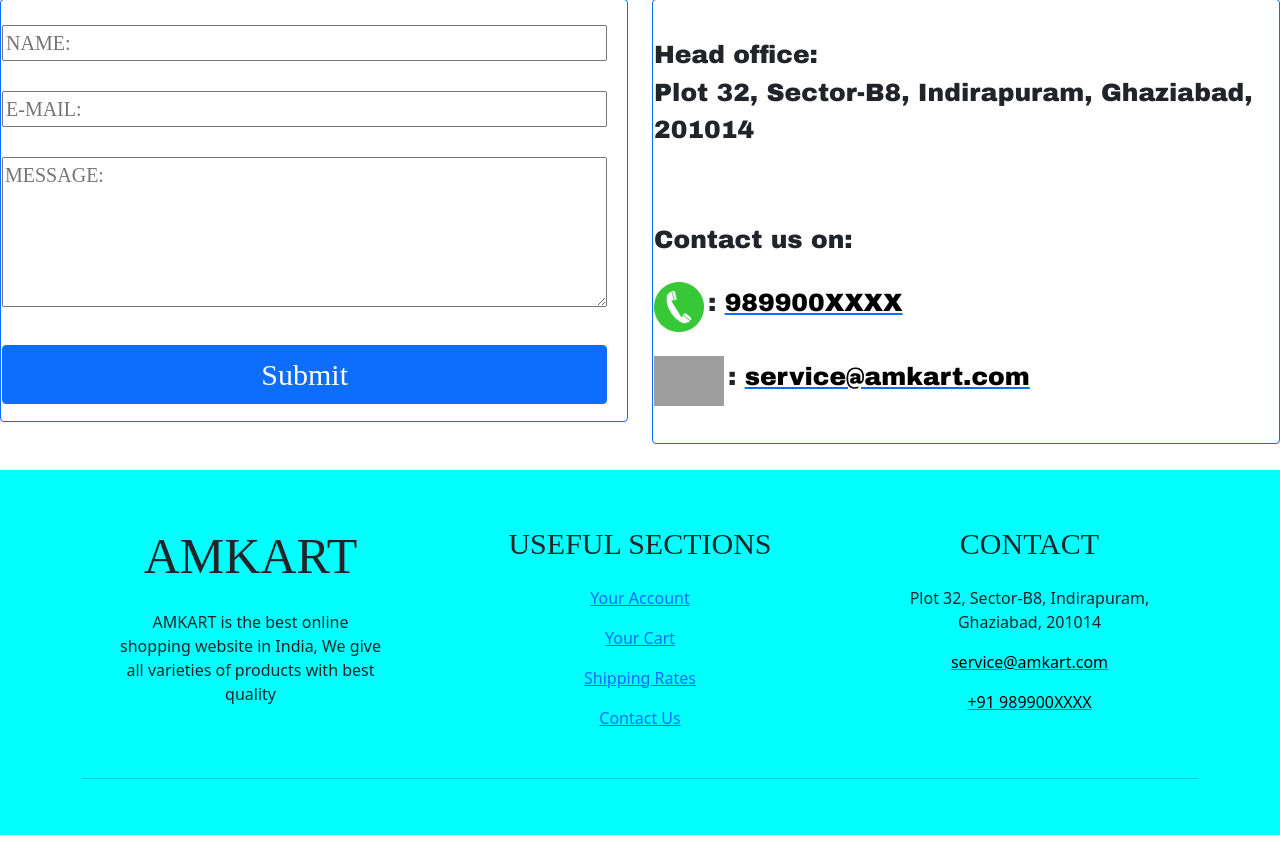
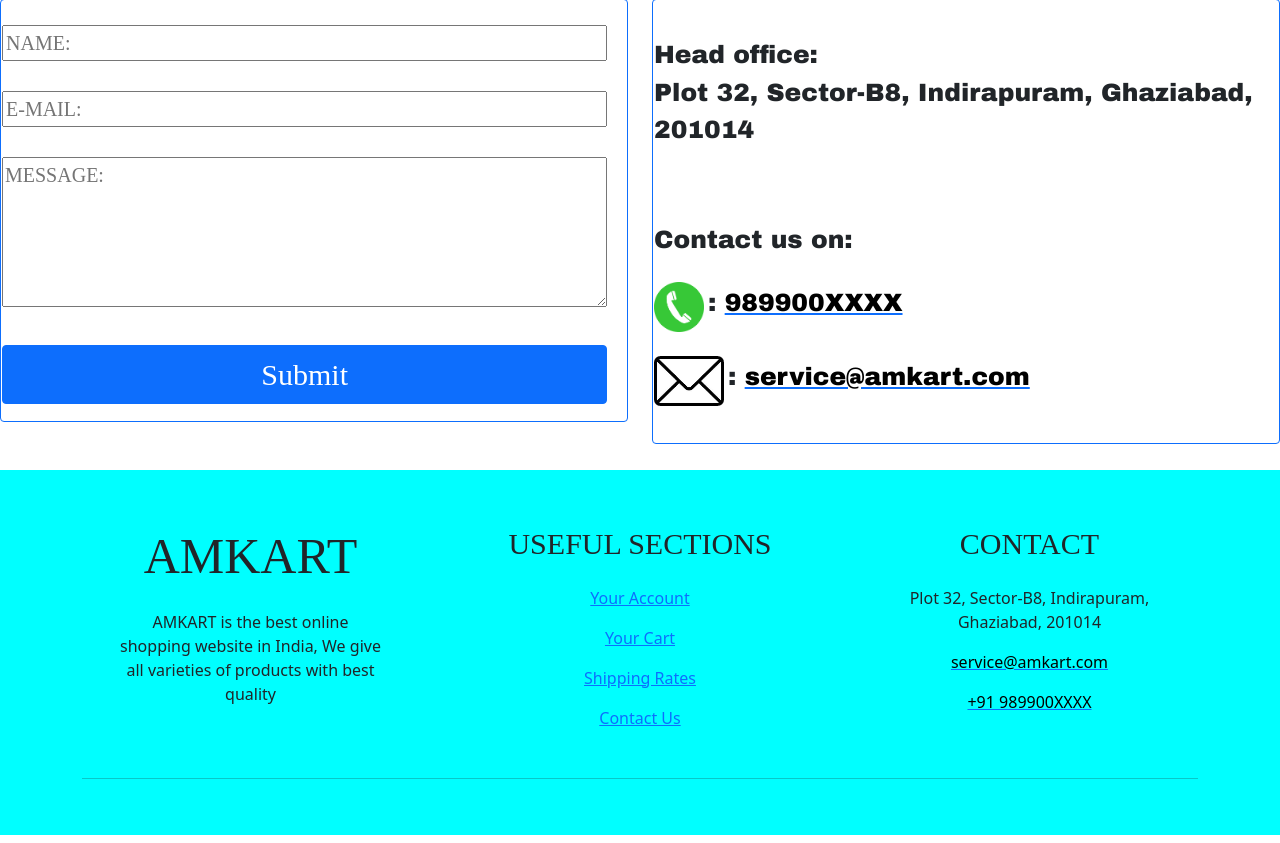
Before and after one commit to Techbrid-SARVESH-AHUJA/AMKART, a Django app: template p2/templates/helo/contact.html in a window 1280 px wide. Shown: the part 137-980 px from the top of the page. Run offline with Django 3.2, Linux system fonts and the light colour scheme; the template is opened without the code that fills it, so the values that code supplies are empty; grey boxes are pictures that could not be loaded.

Commit message:
initial commit 9

```diff
--- a/p2/templates/helo/contact.html
+++ b/p2/templates/helo/contact.html
@@ -51,7 +51,7 @@
         <img src="/media/static/call_icon.png" height=50 width=50>
         <label style="font-size: 25px;font-family:arial black"> : <a href="tel:989900XXXX"><font color="black">989900XXXX</font></a></label>
         <br><br>
-        <img src="/media/static/mail_icon.jpg" height=50 width=70>
+        <img src="/media/static/mail_icon.png" height=50 width=70>
         <label style="font-size: 25px; font-family:arial black"> : <a href="mailto:service@amkart.com"><font color="black">service@amkart.com</font></a></label>
         </td>
         </tr>
```
